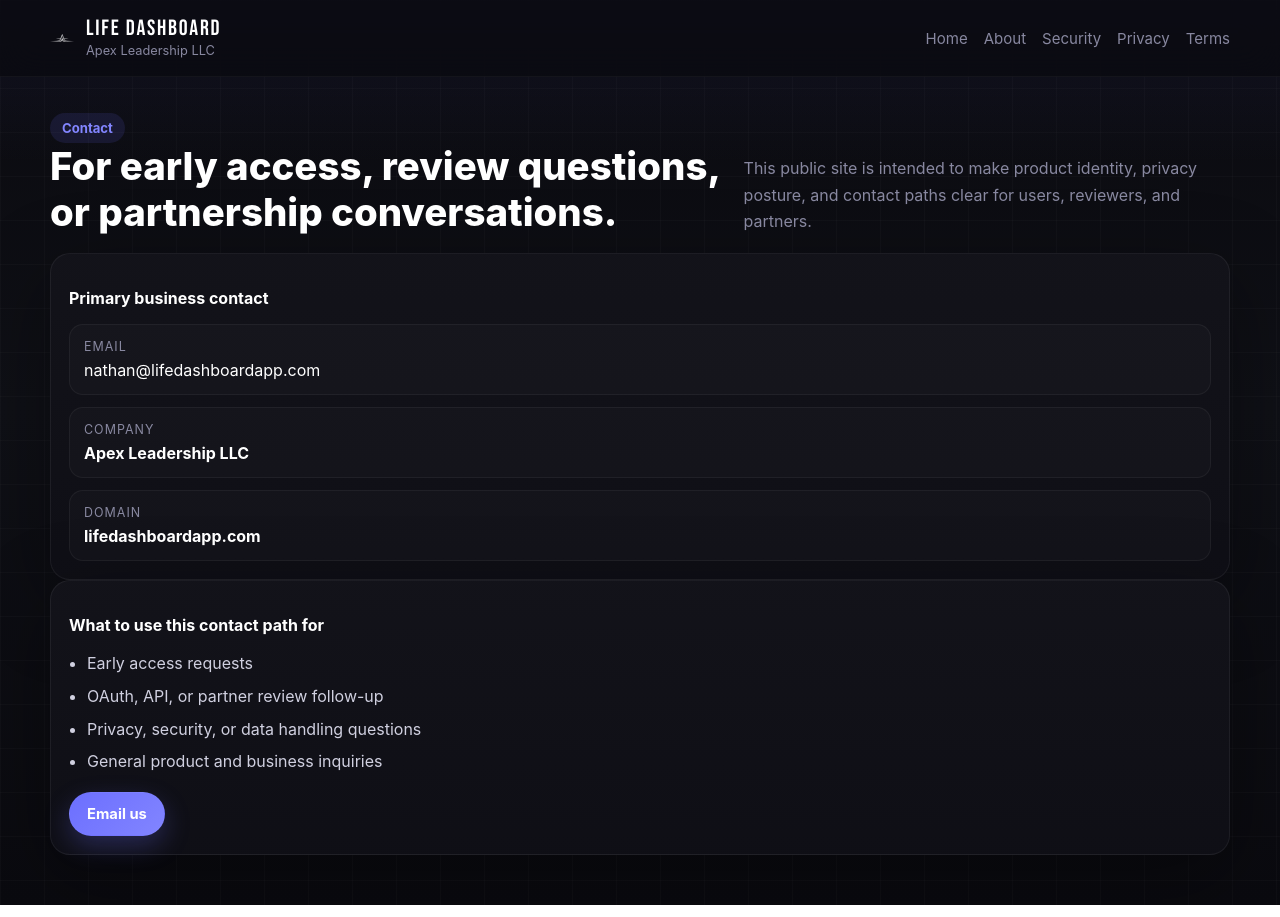
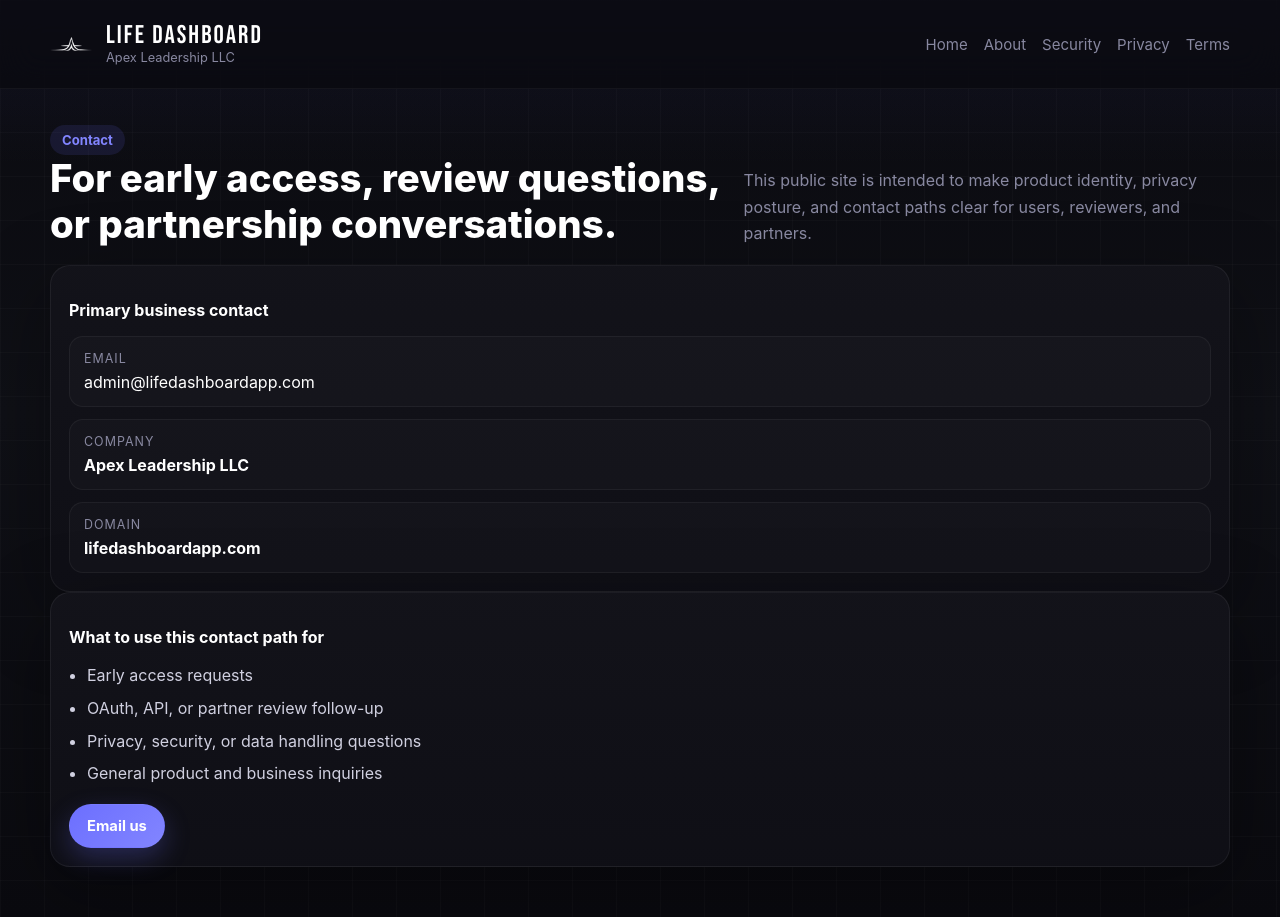
Before and after one commit to nmusolff7-afk/life-dashboard-website, a website: page contact.html in a window 1280 px wide. Drawn offline with Linux system fonts and the light colour scheme.

Commit message:
Update website logo and admin email

```diff
--- a/contact.html
+++ b/contact.html
@@ -6,7 +6,7 @@
   <title>Contact | Life Dashboard</title>
   <meta name="description" content="Contact Apex Leadership LLC about Life Dashboard." />
   <meta name="theme-color" content="#0A0A0F" />
-  <link rel="icon" href="/apex-logo.png?v=20260425" />
+  <link rel="icon" href="/Apex_App_Logo.png?v=20260425b" />
   <link rel="preconnect" href="https://fonts.googleapis.com">
   <link rel="preconnect" href="https://fonts.gstatic.com" crossorigin>
   <link href="https://fonts.googleapis.com/css2?family=Bebas+Neue&family=Rajdhani:wght@500;600;700&display=swap" rel="stylesheet">
@@ -16,7 +16,7 @@
   <header class="topbar">
     <div class="topbar-inner">
       <a class="brand" href="/">
-        <img src="/apex-logo.png?v=20260425" alt="Life Dashboard logo" />
+        <img src="/Apex_App_Logo.png?v=20260425b" alt="Life Dashboard logo" />
         <div class="brand-copy">
           <span class="brand-mark">Life Dashboard</span>
           <span class="brand-sub">Apex Leadership LLC</span>
@@ -51,7 +51,7 @@
           <div class="contact-list">
             <div class="contact-row">
               <span>Email</span>
-              <a href="mailto:nathan@lifedashboardapp.com">nathan@lifedashboardapp.com</a>
+              <a href="mailto:admin@lifedashboardapp.com">admin@lifedashboardapp.com</a>
             </div>
             <div class="contact-row">
               <span>Company</span>
@@ -73,7 +73,7 @@
             <li>General product and business inquiries</li>
           </ul>
           <div class="hero-actions" style="margin-top:18px">
-            <a class="button primary" href="mailto:nathan@lifedashboardapp.com?subject=Life%20Dashboard%20inquiry">Email us</a>
+          <a class="button primary" href="mailto:admin@lifedashboardapp.com?subject=Life%20Dashboard%20inquiry">Email us</a>
           </div>
         </article>
       </div>
--- a/styles.css
+++ b/styles.css
@@ -75,7 +75,7 @@
 .topbar-inner {
   width: var(--wrap);
   margin: 0 auto;
-  min-height: 76px;
+  min-height: 88px;
   display: flex;
   align-items: center;
   justify-content: space-between;
@@ -85,15 +85,14 @@
 .brand {
   display: inline-flex;
   align-items: center;
-  gap: 12px;
+  gap: 14px;
   min-width: 0;
 }
 
 .brand img {
-  width: 24px;
-  height: 24px;
+  width: 42px;
+  height: 42px;
   object-fit: contain;
-  filter: brightness(1) saturate(0.5) hue-rotate(210deg);
 }
 
 .brand-copy {
@@ -104,7 +103,7 @@
 .brand-mark {
   color: var(--text);
   font-family: "Bebas Neue", "Rajdhani", sans-serif;
-  font-size: 1.38rem;
+  font-size: 1.6rem;
   line-height: 1;
   letter-spacing: 0.08em;
 }
```
Also changed, not shown: about.html (+3 -3 lines), index.html (+6 -6 lines), privacy.html (+3 -3 lines), security.html (+2 -2 lines), terms.html (+3 -3 lines), Apex_App_Logo.png (added).
